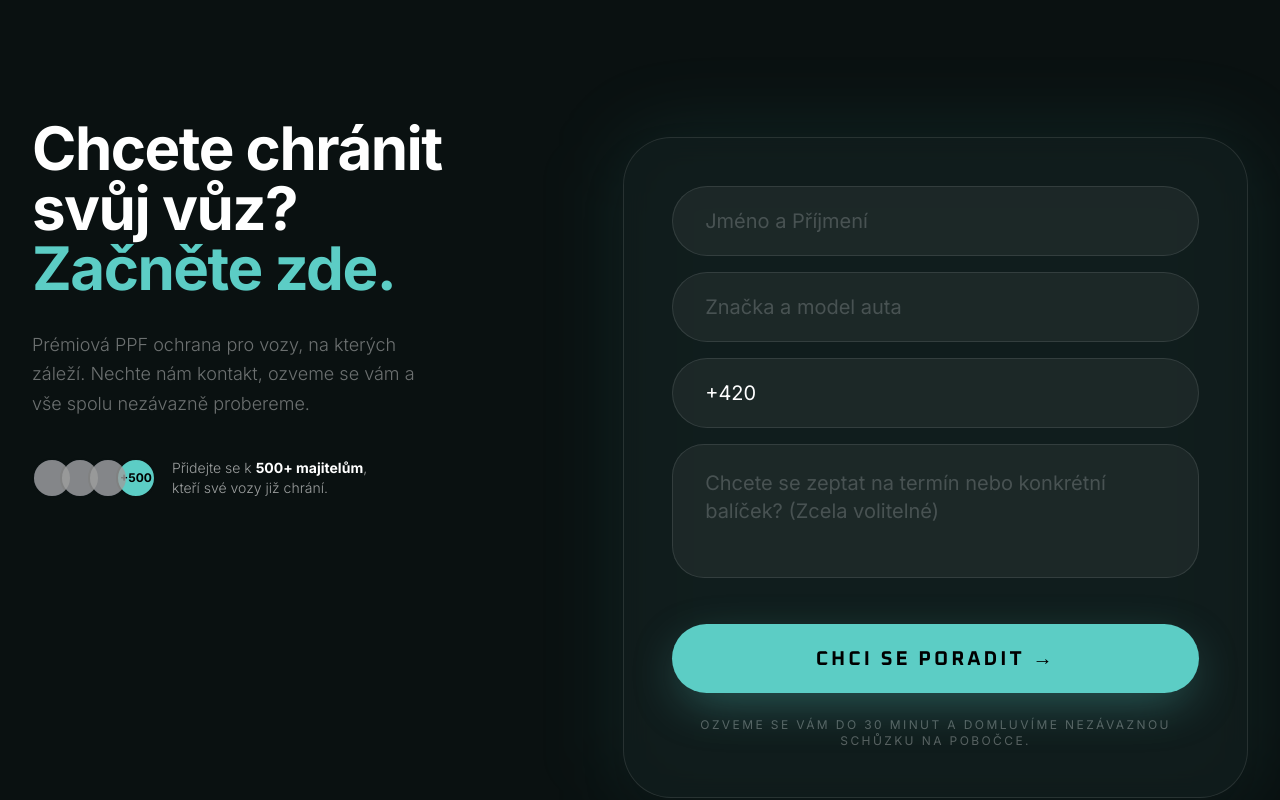
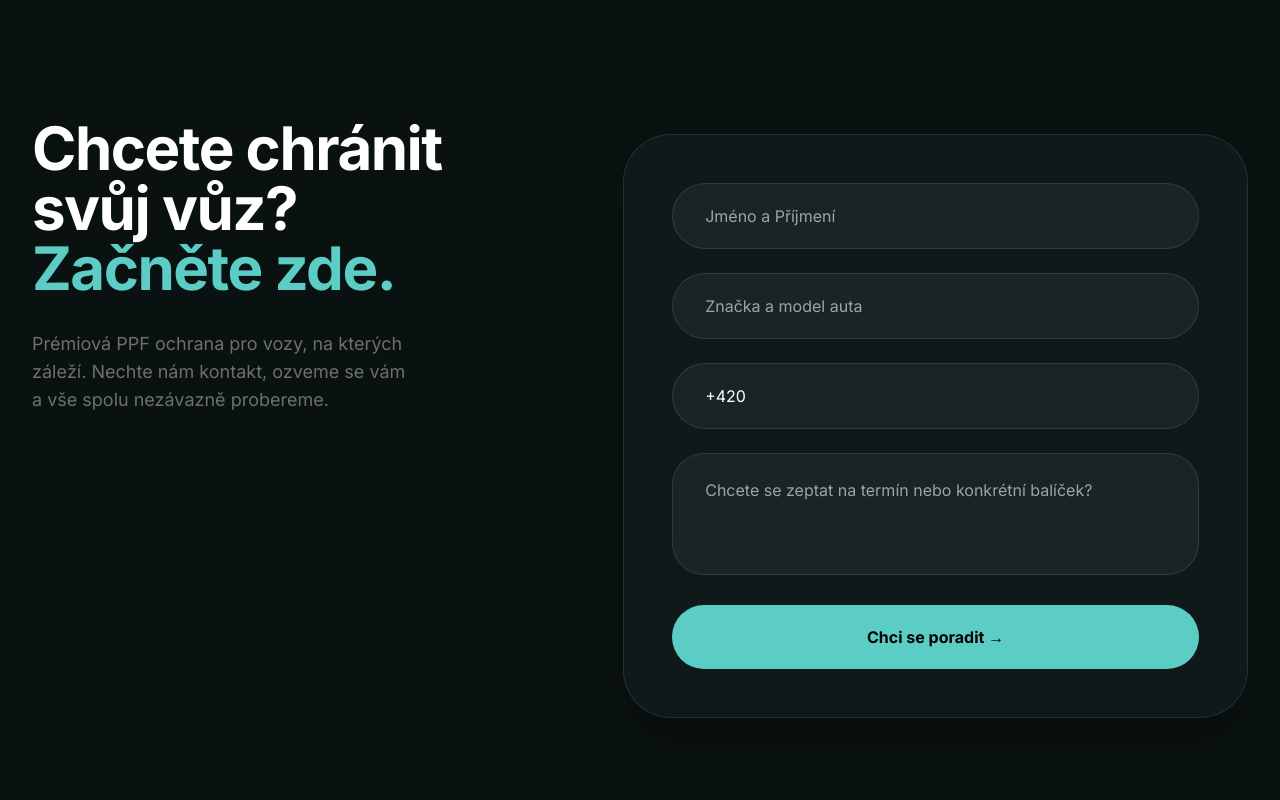
Before and after one commit to julijanlaznik/exclusivecustoms, a React (Vite) app: page / in a window 1280 px wide. Shown: the part 6760-7560 px from the top of the page. Built offline with nearby package versions, Linux system fonts and the light colour scheme; grey boxes are pictures that could not be loaded.

Commit message:
formspre

```diff
--- a/components/FormSection.tsx
+++ b/components/FormSection.tsx
@@ -1,7 +1,6 @@
-
 import React, { forwardRef, useState, useEffect, useRef } from 'react';
 
-// Komponenta pro fotky definovaná mimo, aby se zabránilo zbytečnému odpojování a připojování
+// Komponenta pro fotky definovaná mimo
 const ShowroomPhotos = ({ className = "" }: { className?: string }) => (
   <div className={`relative h-56 md:h-64 w-full max-w-[340px] md:max-w-sm mx-auto lg:mx-0 animate-fade-up ${className}`}>
     <div className="absolute left-0 top-0 w-[85%] aspect-video rounded-2xl overflow-hidden border border-white/10 shadow-2xl z-10 transform -rotate-2">
@@ -38,18 +37,13 @@ const FormSection = forwardRef<HTMLDivElement>((props, ref) => {
       { threshold: 0.3 }
     );
 
-    if (headlineRef.current) {
-      observer.observe(headlineRef.current);
-    }
-
+    if (headlineRef.current) observer.observe(headlineRef.current);
     return () => observer.disconnect();
   }, []);
 
   const handlePhoneChange = (e: React.ChangeEvent<HTMLInputElement>) => {
     let input = e.target.value;
-    if (!input.startsWith('+420 ')) {
-      input = '+420 ';
-    }
+    if (!input.startsWith('+420 ')) input = '+420 ';
     const rawDigits = input.substring(5).replace(/\D/g, '').substring(0, 9);
     let formatted = '+420 ';
     for (let i = 0; i < rawDigits.length; i++) {
@@ -59,8 +53,7 @@ const FormSection = forwardRef<HTMLDivElement>((props, ref) => {
     setPhone(formatted);
   };
 
-  const handleSubmit = (e: React.FormEvent) => {
-    e.preventDefault();
+  const handleLocalSubmit = () => {
     setSubmitted(true);
   };
 
@@ -73,7 +66,7 @@ const FormSection = forwardRef<HTMLDivElement>((props, ref) => {
         <div className="flex flex-col lg:flex-row items-center gap-12 lg:gap-20">
 
           <div className="lg:w-[45%] w-full text-left">
-            <h2 ref={headlineRef} className="text-4xl md:text-5xl lg:text-6xl font-bold text-white font-sans leading-[1.1] tracking-tight animate-fade-up">
+            <h2 ref={headlineRef} className="text-4xl md:text-5xl lg:text-6xl font-bold text-white leading-[1.1] tracking-tight animate-fade-up">
               Chcete chránit <br />
               svůj vůz? <br />
               <span className="inline-block overflow-hidden h-[1.2em] -mb-[0.2em]">
@@ -82,113 +75,76 @@ const FormSection = forwardRef<HTMLDivElement>((props, ref) => {
                 </span>
               </span>
             </h2>
-            <p className="mt-6 text-white/40 text-lg font-light leading-relaxed max-w-sm font-sans animate-fade-up delay-1">
+
+            <p className="mt-6 text-white/40 text-lg max-w-sm animate-fade-up delay-1">
               Prémiová PPF ochrana pro vozy, na kterých záleží. Nechte nám kontakt, ozveme se vám a vše spolu nezávazně probereme.
             </p>
-
-            <div className="mt-10 flex items-center gap-4 animate-fade-up delay-2">
-              <div className="flex -space-x-3">
-                {[1, 2, 3].map((i) => (
-                  <div key={i} className="w-8 h-8 md:w-10 md:h-10 rounded-full border-2 border-[#0a1111] bg-gray-800 flex items-center justify-center overflow-hidden">
-                    <img
-                      src={`https://i.pravatar.cc/100?u=${i + 10}`}
-                      alt="User"
-                      className="w-full h-full object-cover grayscale opacity-80"
-                    />
-                  </div>
-                ))}
-                <div className="w-8 h-8 md:w-10 md:h-10 rounded-full border-2 border-[#0a1111] bg-brand flex items-center justify-center text-black text-[10px] md:text-xs font-bold font-sans">
-                  +500
-                </div>
-              </div>
-              <p className="text-white/60 text-xs md:text-sm font-light font-sans max-w-[200px] leading-relaxed text-left">
-                Přidejte se k <span className="text-white font-bold">500+ majitelům</span>,<br />
-                kteří své vozy již chrání.
-              </p>
-            </div>
 
             <ShowroomPhotos className="hidden lg:block mt-16 delay-3" />
           </div>
 
-          <div className="lg:w-[55%] w-full flex flex-col items-center">
-            <div className="relative w-full">
-              <div className="absolute -inset-1 bg-brand/10 rounded-[3rem] blur-2xl pointer-events-none"></div>
-              <div className="relative bg-[#111c1c]/80 backdrop-blur-md border border-white/10 rounded-[3rem] p-8 md:p-12 shadow-2xl transition-all duration-500 min-h-[450px] flex flex-col justify-center">
+          <div className="lg:w-[55%] w-full">
+            <div className="relative bg-[#111c1c]/80 backdrop-blur-md border border-white/10 rounded-[3rem] p-8 md:p-12 shadow-2xl min-h-[450px] flex items-center justify-center">
 
               {!submitted ? (
-                  <form onSubmit={handleSubmit} className="space-y-6 animate-fade-up">
-                    <div className="space-y-4">
-                       <div className="relative">
+                <form
+                  action="https://formspree.io/f/xreabgev"
+                  method="POST"
+                  onSubmit={handleLocalSubmit}
+                  className="space-y-6 w-full"
+                >
                   <input
                     required
                     type="text"
-                          id="name"
+                    name="name"
                     placeholder="Jméno a Příjmení"
-                          className="w-full bg-white/5 border border-white/10 py-5 px-8 text-white placeholder:text-white/20 rounded-full outline-none focus:border-brand focus:bg-white/10 transition-all font-sans text-lg md:text-xl"
+                    className="w-full bg-white/5 border border-white/10 py-5 px-8 text-white rounded-full"
                   />
-                      </div>
-                      <div className="relative">
+
                   <input
                     required
                     type="text"
-                          id="car"
+                    name="car"
                     placeholder="Značka a model auta"
-                          className="w-full bg-white/5 border border-white/10 py-5 px-8 text-white placeholder:text-white/20 rounded-full outline-none focus:border-brand focus:bg-white/10 transition-all font-sans text-lg md:text-xl"
+                    className="w-full bg-white/5 border border-white/10 py-5 px-8 text-white rounded-full"
                   />
-                      </div>
-                      <div className="relative">
+
                   <input
                     required
                     type="tel"
-                          id="contact"
+                    name="phone"
                     value={phone}
                     onChange={handlePhoneChange}
                     placeholder="+420 000 000 000"
-                          className="w-full bg-white/5 border border-white/10 py-5 px-8 text-white placeholder:text-white/20 rounded-full outline-none focus:border-brand focus:bg-white/10 transition-all font-sans text-lg md:text-xl"
+                    className="w-full bg-white/5 border border-white/10 py-5 px-8 text-white rounded-full"
                   />
-                      </div>
-                      <div className="relative">
+
                   <textarea
-                          id="note"
+                    name="message"
                     rows={3}
-                          placeholder="Chcete se zeptat na termín nebo konkrétní balíček? (Zcela volitelné)"
-                          className="w-full bg-white/5 border border-white/10 py-6 px-8 text-white placeholder:text-white/20 rounded-[2rem] outline-none focus:border-brand focus:bg-white/10 transition-all font-sans text-lg md:text-xl resize-none"
-                        ></textarea>
-                      </div>
-                    </div>
-                    <div className="pt-4">
+                    placeholder="Chcete se zeptat na termín nebo konkrétní balíček?"
+                    className="w-full bg-white/5 border border-white/10 py-6 px-8 text-white rounded-[2rem] resize-none"
+                  />
+
                   <button
                     type="submit"
-                        className="group relative w-full py-5 bg-brand text-black font-bold text-lg md:text-xl rounded-full transition-all duration-500 shadow-[0_15px_50px_-10px_rgba(92,205,197,0.4)] overflow-hidden active:scale-[0.98]"
+                    className="w-full py-5 bg-brand text-black font-bold rounded-full"
                   >
-                        <span className="relative z-10 font-oxanium uppercase tracking-[0.15em]">
                     Chci se poradit →
-                        </span>
-                        <div className="absolute inset-0 bg-white translate-y-full group-hover:translate-y-0 transition-transform duration-500"></div>
                   </button>
-                      <p className="text-center mt-6 text-[10px] md:text-xs text-white/30 uppercase tracking-[0.2em] font-sans">
-                        Ozveme se vám do 30 minut a domluvíme nezávaznou schůzku na pobočce.
-                      </p>
-                    </div>
                 </form>
               ) : (
                 <div className="text-center animate-fade-up py-10">
-                    <div className="w-20 h-20 bg-brand rounded-full flex items-center justify-center mx-auto mb-8 shadow-[0_0_40px_rgba(92,205,197,0.4)]">
-                      <svg className="w-10 h-10 text-black" fill="none" stroke="currentColor" viewBox="0 0 24 24">
-                        <path strokeLinecap="round" strokeLinejoin="round" strokeWidth="3" d="M5 13l4 4L19 7" />
-                      </svg>
-                    </div>
-                    <h3 className="text-2xl md:text-3xl font-bold mb-4 text-white font-sans uppercase tracking-tight">Hotovo.😁<br />První krok máte za sebou.</h3>
-                    <p className="text-lg text-brand-light font-sans font-light max-w-xs mx-auto leading-relaxed">
-                      Vaše zpráva je u nás. Bereme si to teď na starost.
-                      Obratem se vám ozveme a společně doladíme ochranu pro váš vůz.
-
+                  <h3 className="text-3xl font-bold text-white mb-4">
+                    Hotovo 😁
+                  </h3>
+                  <p className="text-white/60">
+                    Ozveme se vám co nejdříve.
                   </p>
                 </div>
               )}
+
             </div>
-            </div>
-            <ShowroomPhotos className="lg:hidden mt-20 mb-8" />
           </div>
 
         </div>
@@ -198,5 +154,4 @@ const FormSection = forwardRef<HTMLDivElement>((props, ref) => {
 });
 
 FormSection.displayName = 'FormSection';
-
 export default FormSection;
--- a/package.json
+++ b/package.json
@@ -9,9 +9,10 @@
     "preview": "vite preview"
   },
   "dependencies": {
-    "react-dom": "^19.2.4",
+    "@formspree/react": "^3.0.0",
     "lucide-react": "^0.563.0",
-    "react": "^19.2.4"
+    "react": "^19.2.4",
+    "react-dom": "^19.2.4"
   },
   "devDependencies": {
     "@types/node": "^22.14.0",
```
Also changed, not shown: 1 other file (tests, documents, lock files or other folders). Lines whose indentation alone changed are shown as unchanged.
